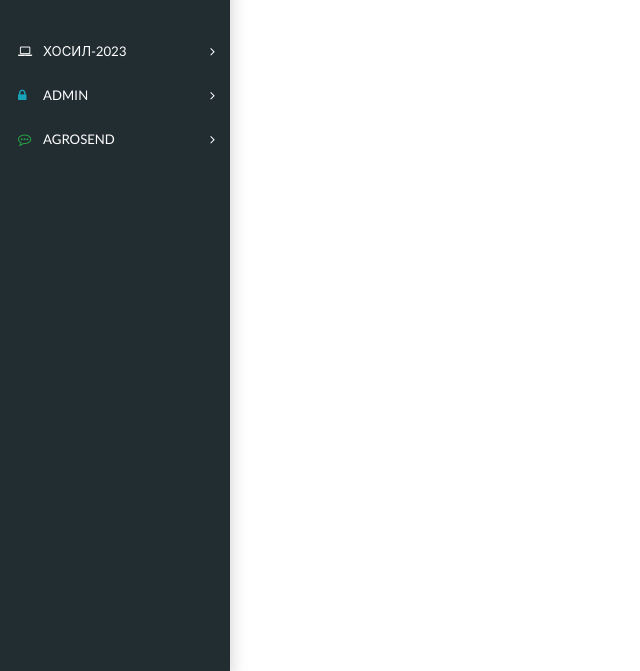
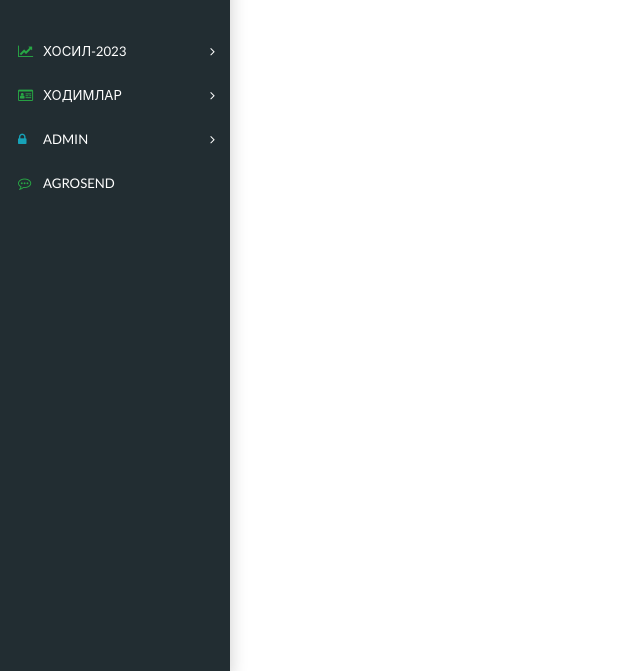
Before and after one commit to Muhammad513/HUMO, a Django app: page /home/ in a window 1280 px wide. Shown: the part 129-800 px from the top of the page, without its empty margins (0-640 px from the left). Run offline with Django 4.2, Linux system fonts and the light colour scheme; some libraries are stand-ins or nearby versions.

Commit message:
agrosend

```diff
--- a/templates/homes/dashboard.html
+++ b/templates/homes/dashboard.html
@@ -73,10 +73,16 @@
       </div>
 
       <ul class="app-menu">
-        <li class="treeview"><a class="app-menu__item" href="#" data-toggle="treeview"><i class="app-menu__icon fa fa-laptop"></i><span class="app-menu__label">ХОСИЛ-2023</span><i class="treeview-indicator fa fa-angle-right"></i></a>
+        <li class="treeview"><a class="app-menu__item" href="#" data-toggle="treeview"><i class="app-menu__icon fa fa-line-chart text-success"></i><span class="app-menu__label">ХОСИЛ-2023</span><i class="treeview-indicator fa fa-angle-right"></i></a>
           <ul class="treeview-menu">
             <li><a class="treeview-item" href="{% url 'galla' %}"><i class="pr-2 fa fa-circle"></i>ГАЛЛА-2023</a></li>
             <li><a class="treeview-item" href="{% url 'paxta' %}"  rel="noopener"><i class="pr-2 fa fa-circle"></i>ПАХТА-2023</a></li>
+          </ul>
+        </li>
+        <li class="treeview"><a class="app-menu__item" href="#" data-toggle="treeview"><i class="app-menu__icon fa fa-id-card-o text-success"></i><span class="app-menu__label">ХОДИМЛАР</span><i class="treeview-indicator fa fa-angle-right"></i></a>
+          <ul class="treeview-menu">
+            <li><a class="treeview-item" href="{% url 'galla' %}"><i class="pr-2 fa fa-circle"></i>ХОДИМЛАР</a></li>
+            <li><a class="treeview-item" href="{% url 'paxta' %}"  rel="noopener"><i class="pr-2 fa fa-circle"></i>ТАВАЛУД КУН</a></li>
           </ul>
         </li>
         <li class="treeview"><a class="app-menu__item" href="#" data-toggle="treeview"><i class="app-menu__icon fa fa-lock text-info"></i><span class="app-menu__label">ADMIN</span><i class="treeview-indicator fa fa-angle-right"></i></a>
@@ -85,12 +91,7 @@
             <li><a class="treeview-item" href=""  rel="noopener"><i class="pr-2 fa fa-circle text-info"></i>ПАХТА ИМЗО</a></li>
           </ul>
         </li>
-        <li class="treeview"><a class="app-menu__item" href="#" data-toggle="treeview"><i class="app-menu__icon fa fa-commenting-o text-success"></i><span class="app-menu__label">AGROSEND</span><i class="treeview-indicator fa fa-angle-right"></i></a>
-          <ul class="treeview-menu">
-            <li><a class="treeview-item" href=""><i class="pr-2 fa fa-circle text-info" ></i>ГАЛЛА ИМЗО</a></li>
-            <li><a class="treeview-item" href=""  rel="noopener"><i class="pr-2 fa fa-circle text-info"></i>ПАХТА ИМЗО</a></li>
-          </ul>
-        </li>
+        <a class="app-menu__item" href="#" data-toggle="treeview"><i class="app-menu__icon fa fa-commenting-o text-success"></i><span class="app-menu__label">AGROSEND</span></a>
       </ul>
     </aside>
     <!----------------------------------------------------------------------------------->
```
